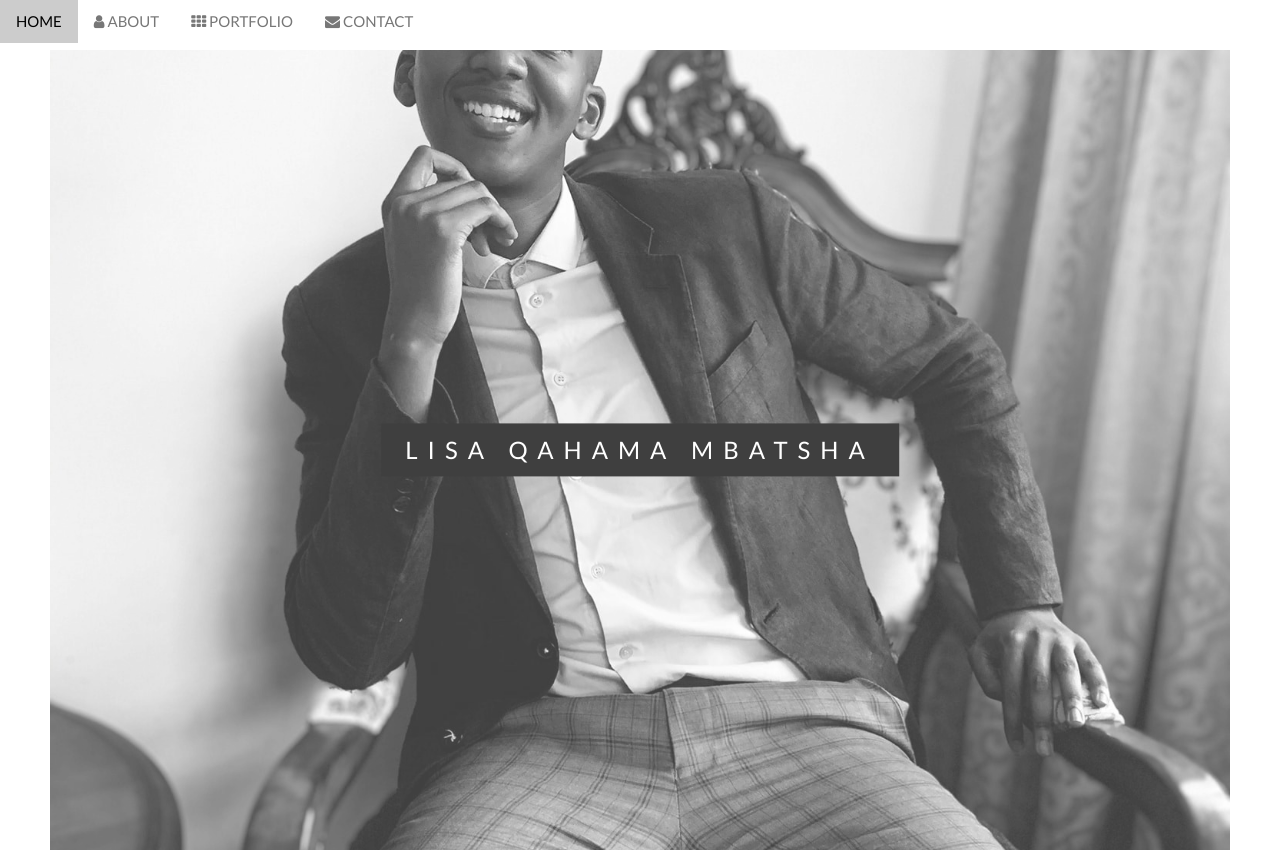
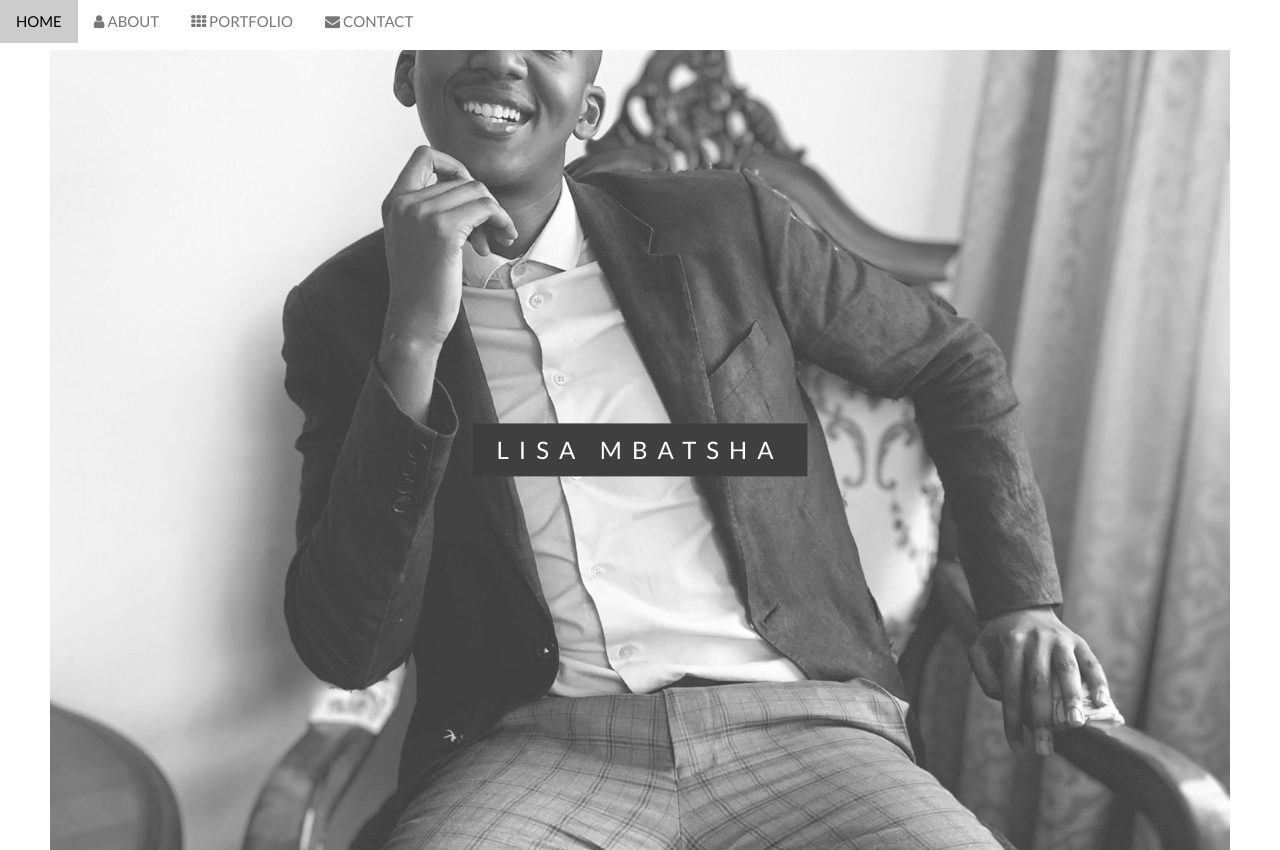
Before and after one commit to mbatsha2020/Profile2.py, a plain HTML site: page index.html in a window 1280 px wide. Shown: the top 850 px of the page. Drawn offline with nearby package versions, Linux system fonts and the light colour scheme.

Commit message:
Update index.html

```diff
--- a/index.html
+++ b/index.html
@@ -76,7 +76,7 @@ body, html {
 <!-- First Parallax Image with Logo Text -->
 <div class="bgimg-1 w3-display-container w3-opacity-min" id="home">
   <div class="w3-display-middle" style="white-space:nowrap;">
-    <span class="w3-center w3-padding-large w3-black w3-xlarge w3-wide w3-animate-opacity"> LISA QAHAMA MBATSHA</span></div>
+    <span class="w3-center w3-padding-large w3-black w3-xlarge w3-wide w3-animate-opacity"> LISA MBATSHA</span></div>
 </div>
 
 <!-- Container (About Section) -->
```
